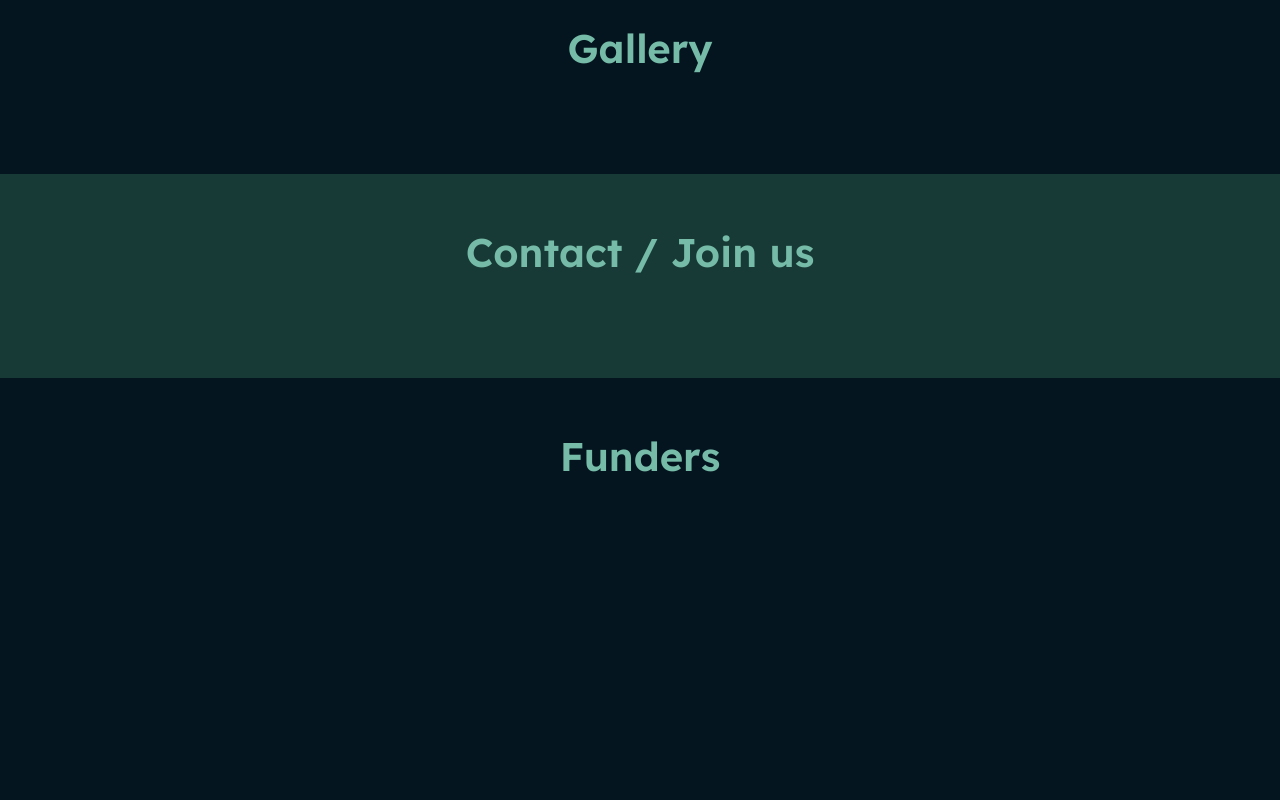
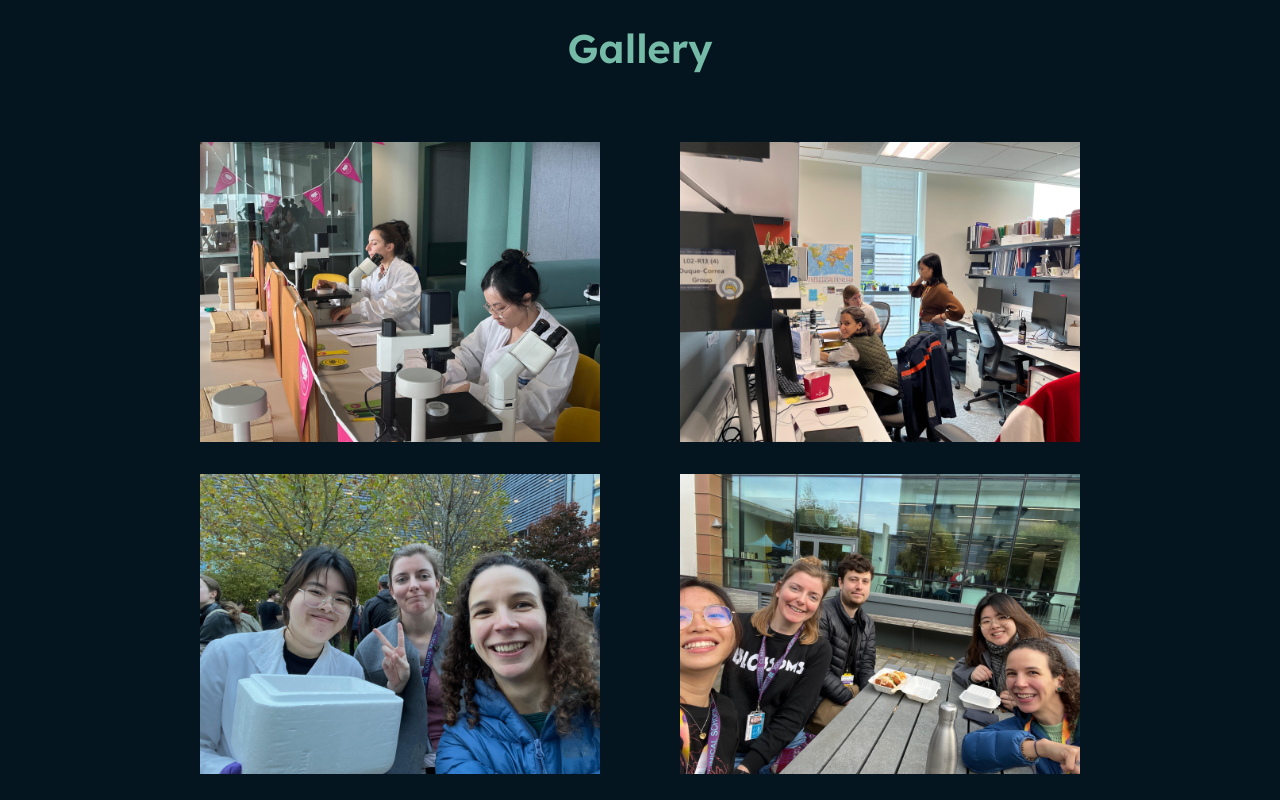
Before and after one commit to olane/duque-correa-lab, a plain HTML site: page index.html in a window 1280 px wide. Shown: the part 4460-5260 px from the top of the page. Before the commit the page ends 5042 px from the top, so only its background shows below. Drawn offline with Linux system fonts and the light colour scheme.

Commit message:
Basic gallery

```diff
--- a/index.html
+++ b/index.html
@@ -150,6 +150,14 @@
         <div class="block" id="gallery">
             <div class="inner-block-wrapper">
                 <h2>Gallery</h2>
+                <div class="gallery">
+                    <div class="gallery-block"><img src="images/gallery/1.jpg" alt=""></div>
+                    <div class="gallery-block"><img src="images/gallery/2.jpg" alt=""></div>
+                    <div class="gallery-block"><img src="images/gallery/3.jpg" alt=""></div>
+                    <div class="gallery-block"><img src="images/gallery/4.jpg" alt=""></div>
+                    <div class="gallery-block"><img src="images/gallery/5.jpg" alt=""></div>
+                    <div class="gallery-block"><img src="images/gallery/6.jpg" alt=""></div>
+                </div>
             </div>
         </div>
 
--- a/style.css
+++ b/style.css
@@ -140,3 +140,21 @@ ul.publications-list {
 ul.publications-list li {
     margin: 1em 0;
 }
+
+.gallery {
+    display: flex;
+    flex-wrap: wrap;
+    justify-content: space-around;
+}
+
+.gallery .gallery-block {
+    flex-basis: 400px;
+    margin: 1rem auto;
+    height: 300px;
+}
+
+.gallery .gallery-block img {
+    max-width: 100%;
+    max-height: 100%;
+    margin: auto;
+}
```
